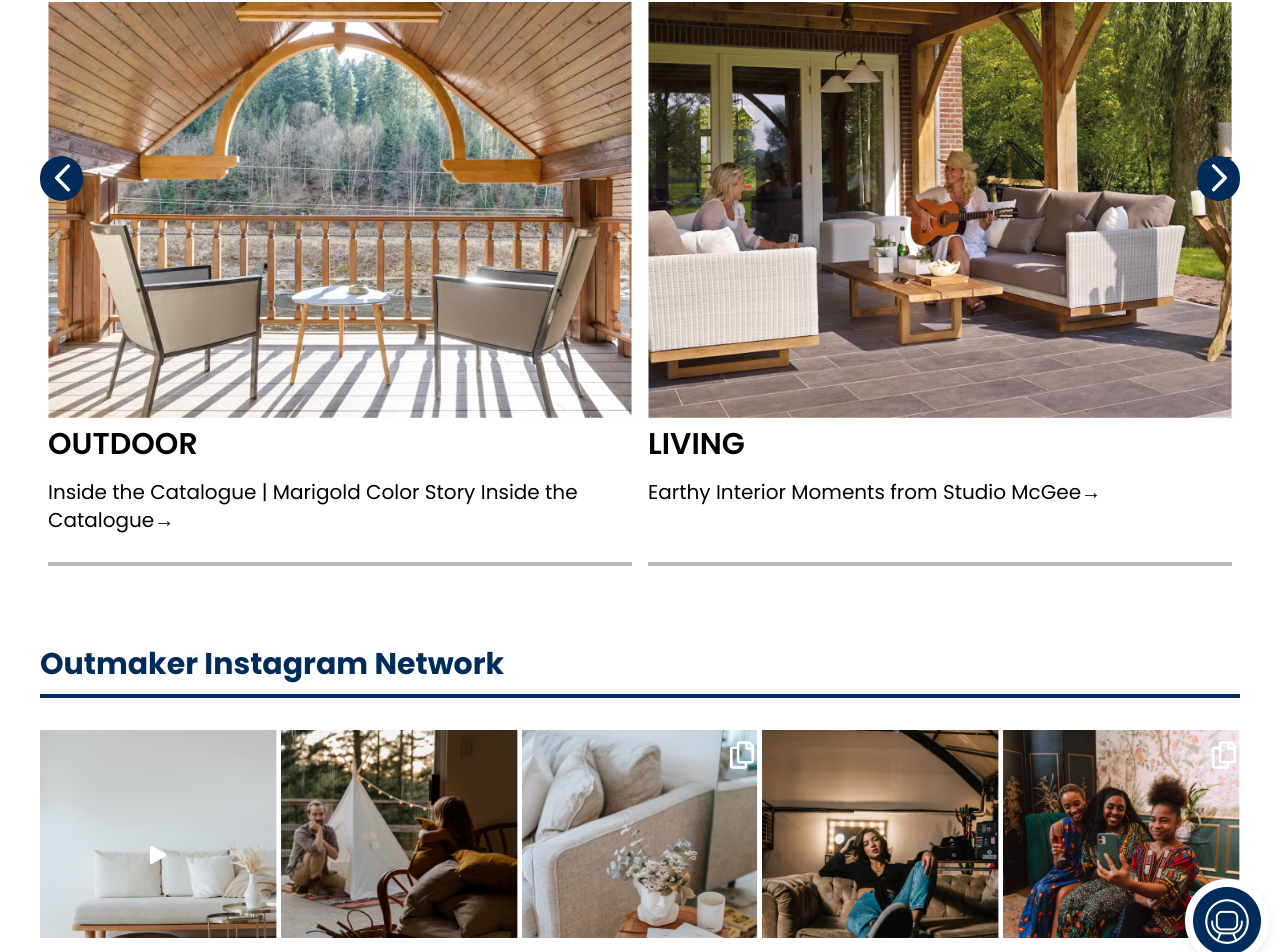
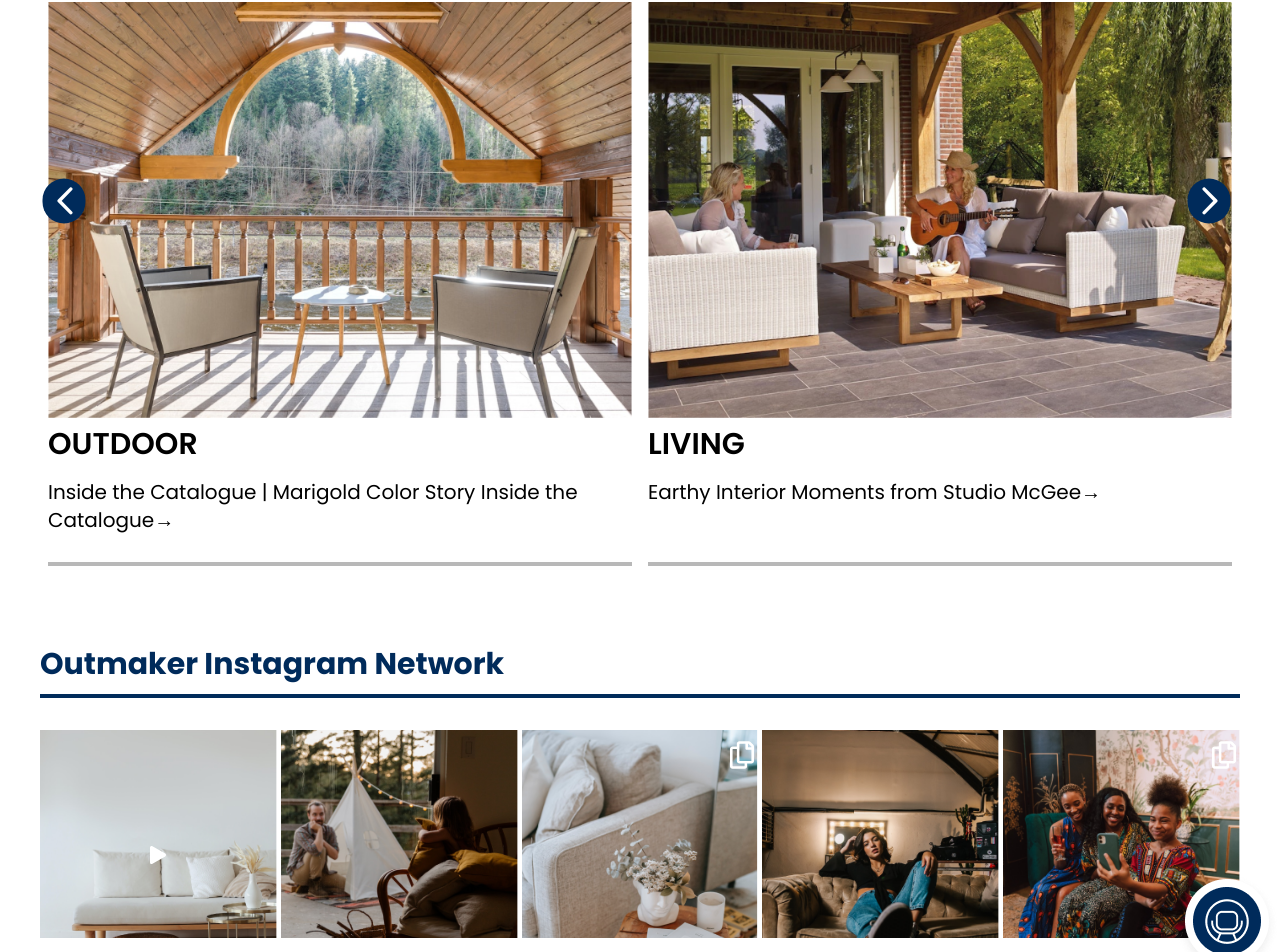
Before and after one commit to MdTasib/out-maker, a React (Create React App) app: page /blog in a window 1280 px wide. Shown: the part 2659-3611 px from the top of the page. Built offline with nearby package versions, Linux system fonts and the light colour scheme.

Commit message:
article slider error fix

```diff
--- a/src/assets/css/article.css
+++ b/src/assets/css/article.css
@@ -22,12 +22,14 @@
 
 .articles .react-multi-carousel-list .react-multiple-carousel__arrow--right {
 	position: absolute !important;
-	top: 30%;
-	right: 0%;
+	top: 37%;
+	transform: translate(-50%, -50%);
+	right: -1%;
 }
 
 .articles .react-multi-carousel-list .react-multiple-carousel__arrow--left {
 	position: absolute !important;
-	top: 30%;
-	left: 0%;
+	top: 37%;
+	transform: translate(-50%, -50%);
+	left: 2%;
 }
```
